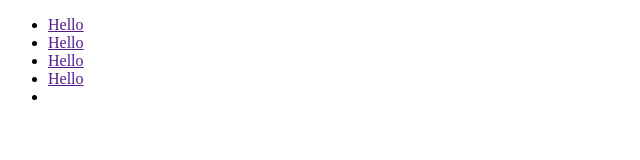
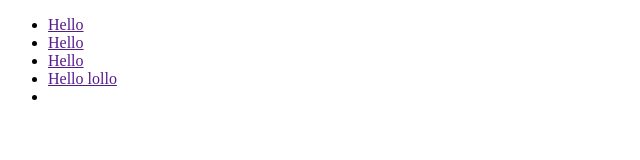
Before and after one commit to HienDev/Hello-Visual-Code, a plain HTML site: page login.html in a window 1280 px wide. Shown: the full height of the page, 0-640 px from the left. Drawn offline with Linux system fonts and the light colour scheme.

Commit message:
The first commmit code

```diff
--- a/login.html
+++ b/login.html
@@ -12,7 +12,7 @@
         <li><a href="">Hello</a></li>
         <li><a href="">Hello</a></li>
         <li><a href="">Hello</a></li>
-        <li><a href="">Hello</a></li>
+        <li><a href="">Hello lollo</a></li>
         <li>
             <a href=""></a>
         </li>
```
